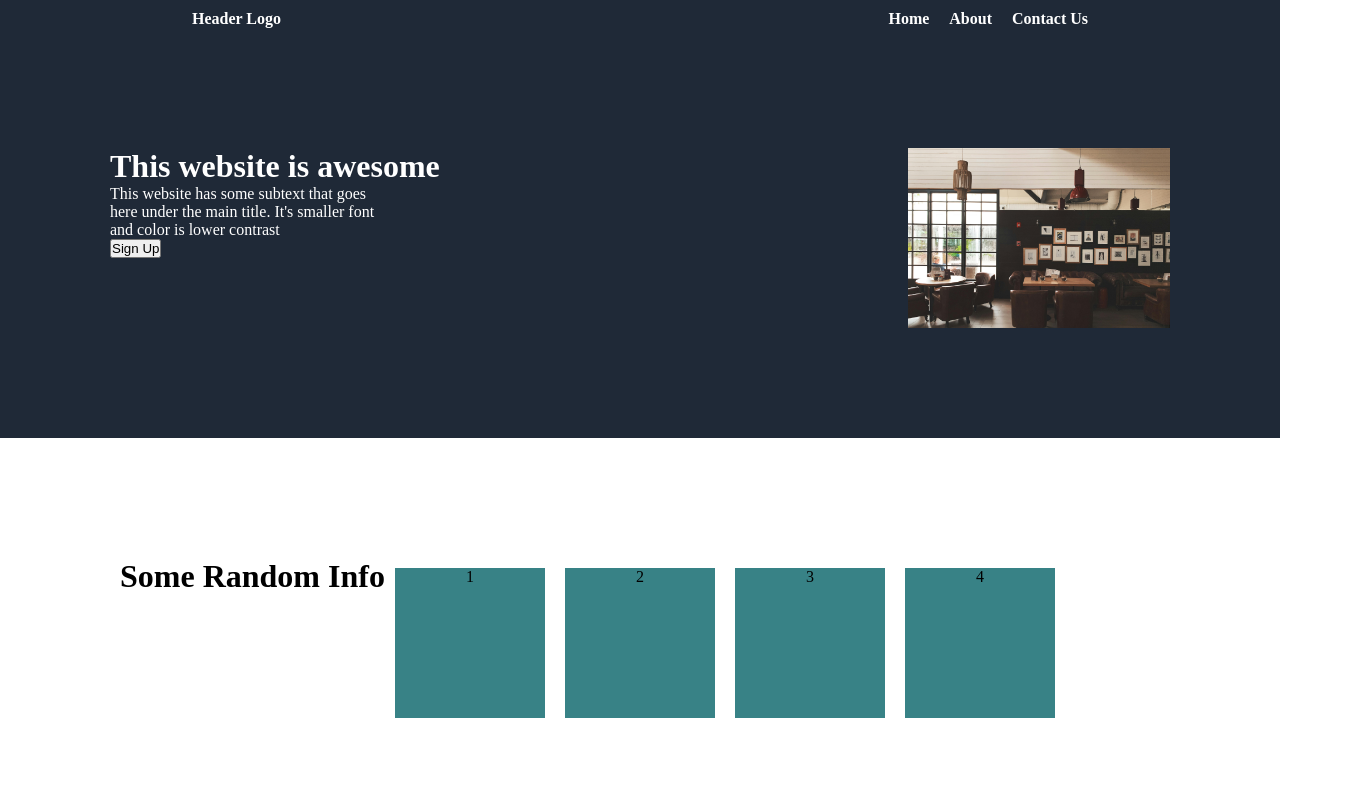
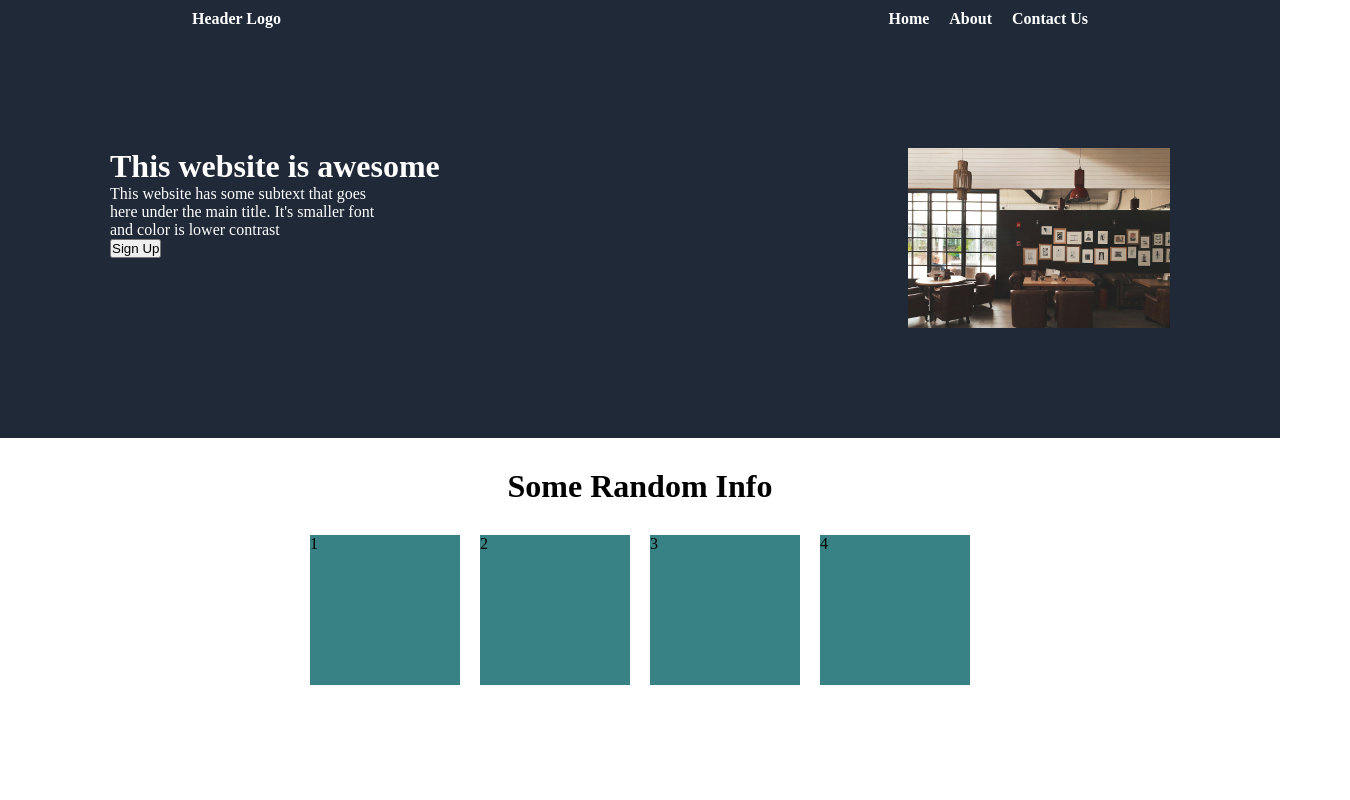
Before and after one commit to KrispyWaffles/LandingPage, a plain HTML site: page index.html in a window 1280 px wide. Shown: the top 800 px of the page, 1350 px wide, since content can reach past the window. Drawn offline with Linux system fonts and the light colour scheme.

Commit message:
finally was able to align header over boxes for the 2nd row. Working on adding text under each box. Also, I want to remove fill color from box and add border.

```diff
--- a/index.html
+++ b/index.html
@@ -19,23 +19,27 @@
     </header>
     <main>
       <div class="container">
-
         <div class="hero-txt">
           <h1>This website is awesome</h1>
-            <p>This website has some subtext that goes here under the main title.
+          <p>
+            This website has some subtext that goes here under the main title.
             It's smaller font and color is lower contrast
           </p>
           <button>Sign Up</button>
         </div>
-          <img src="/images/cafe.jpg" alt="coffee shop">
+        <img src="/images/cafe.jpg" alt="coffee shop" />
       </div>
     </main>
     <div class="info-container">
       <h1>Some Random Info</h1>
+      <div class="facts">
         <div class="box">1</div>
+        <!-- <p>Lorem ipsum dolor sit amet consectetur adipisicing elit.
+           Velit consequatur quisquam voluptatem nam, saepe in nemo aut.</p> -->
         <div class="box">2</div>
         <div class="box">3</div>
         <div class="box">4</div>
+      </div>
     </div>
     <div class="feedback-container">
       <h1>Hello</h1>
@@ -44,14 +48,10 @@
       <h1>Hello</h1>
     </div>
     <footer class="footer">
-        <p> Copyright Odin Project 2024</p>
+      <p>Copyright Odin Project 2024</p>
     </footer>
   </body>
 </html>
-
-
-
-
 
 <!-- Old code -->
 
--- a/styles2.css
+++ b/styles2.css
@@ -46,32 +46,54 @@ a {
 
 .info-container {
     display: flex;
-    flex-direction: row;
-    /* background-color: #f8eba120; */
-    padding: 110px;
-    margin: 10px;
+   flex-flow: column;
+    justify-content: center;
+    padding: 100px;
+    margin: -70px;
+    margin-bottom: 20px;
 
 }
 
 .info-container h1 {
     display: flex;
+    justify-content: center;
+    align-items: center;
     color: black;
-    text-align: center;
-    padding-top: 0;
+    padding-top: 10;
+    margin-bottom: 20px;
+}
+
+.facts {
+    display: flex;
+    justify-content: center;
+    align-items: center;
+    color: black;
+    margin: 0;
+
+
 }
 
 .box {
+    display: flex;
+
     width: 150px;
     height: 150px;
     border-color: 1px dashed #ff734d;
     border: #1f2937;
     background-color: #388286;
     text-align: center;
-
     gap: 15px;
     margin: 10px;
 }
 
+/* .box p {
+    display: flex;
+    flex-direction: column;
+
+    align-items: flex-end;
+    color: black;
+    width: 20%;
+} */
 
 
 .feedback-container {
```
Lines whose indentation alone changed are shown as unchanged.
